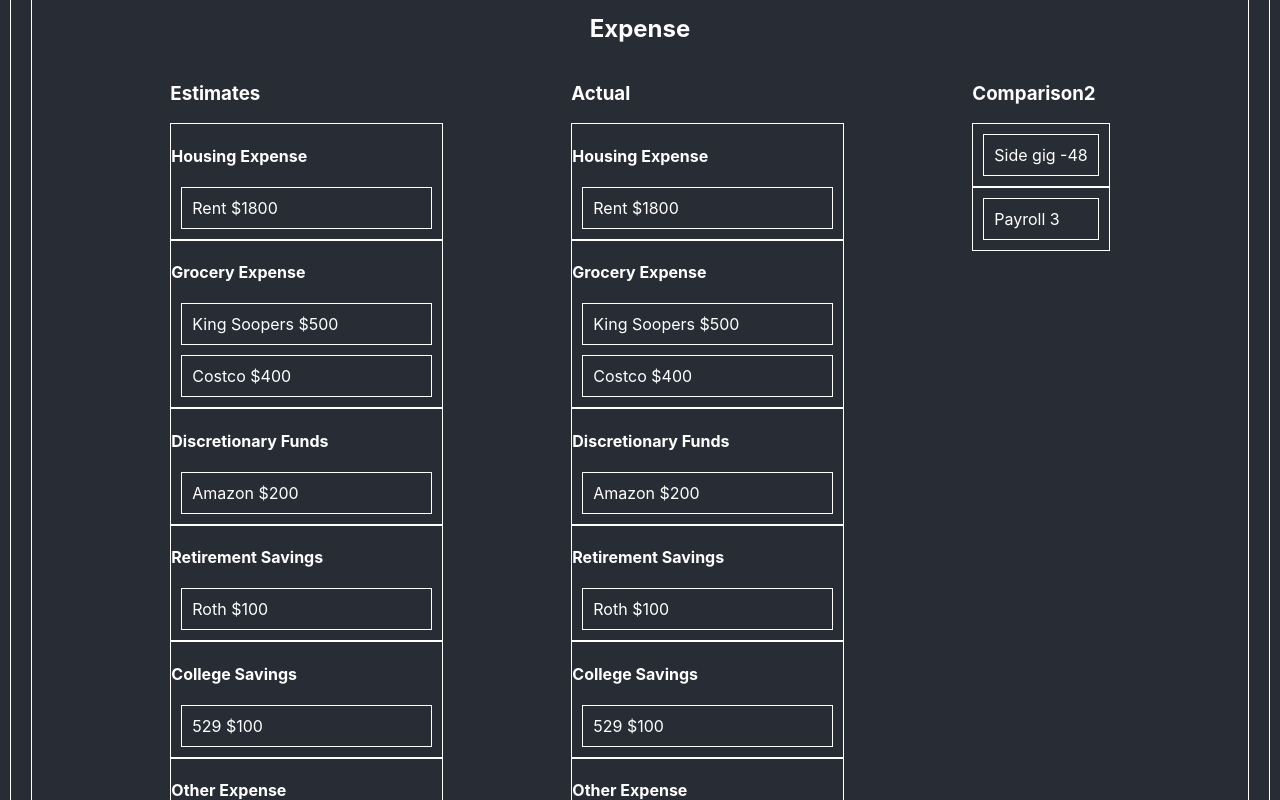
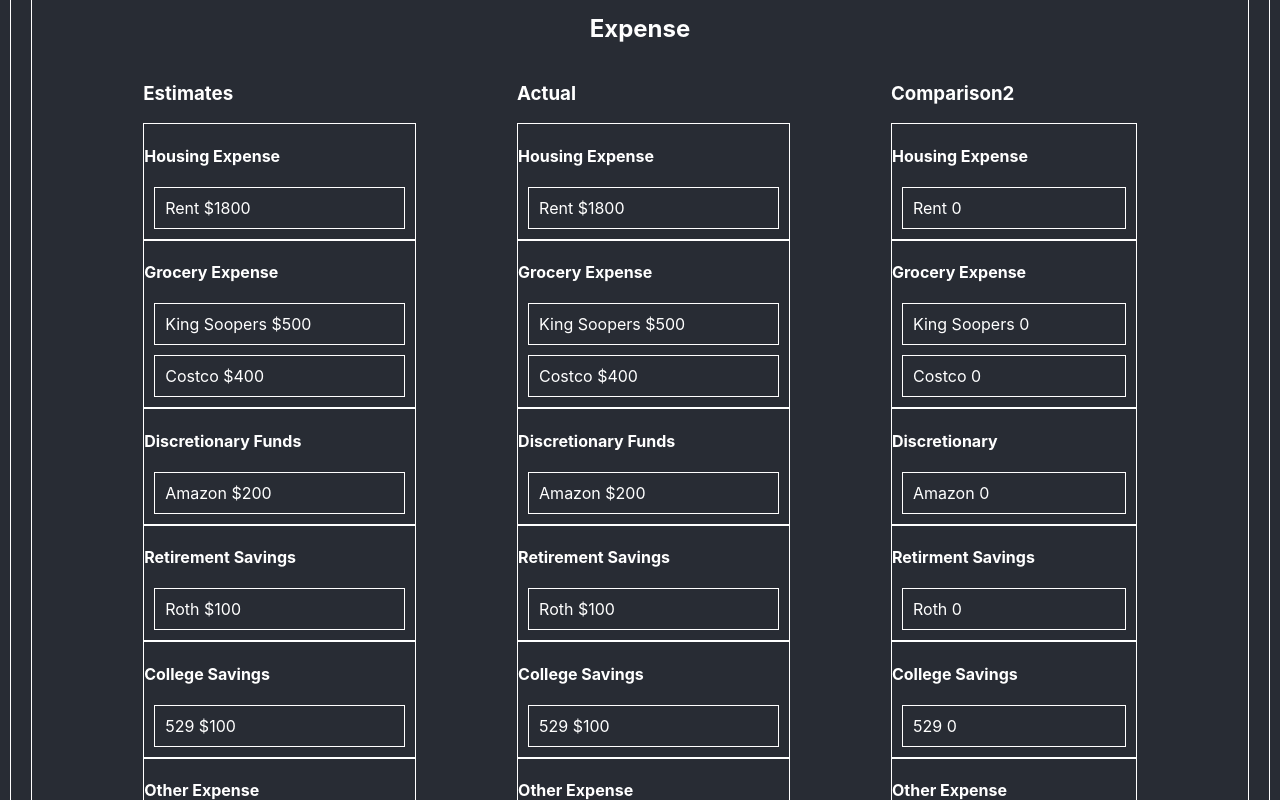
Before and after one commit to saykaren/budgetQueen, a React (Create React App) app: page / in a window 1280 px wide. Shown: the part 480-1280 px from the top of the page. Built offline with nearby package versions, Linux system fonts and the light colour scheme.

Commit message:
Comparison DRY ExpenseComparison Got code to DRY for Expense comparison section which I broke out into its own component.

```diff
--- /dev/null
+++ b/src/components/app/ExpenseComparison.tsx
@@ -0,0 +1,38 @@
+import React from 'react';
+import { monthAmountsProps} from './TestDataInterface';
+
+
+interface ExpenseComparisonProps {
+    title: string;
+    objectActual: Array<monthAmountsProps>;
+    objectBudget: Array<monthAmountsProps>;
+}
+
+const ExpenseComparison = ({title, objectActual, objectBudget}: ExpenseComparisonProps)=>{
+    return(
+        <div className="expenseCategories">
+     <h4>{title}</h4>
+                 {objectActual.map(
+              (container, indexContainer) => (
+                <>
+                  <div className="budget-income">
+                    {
+                      objectActual[
+                        indexContainer
+                      ].title
+                    }{" "}
+                    {objectActual[
+                      indexContainer
+                    ].amount -
+                    objectBudget[
+                        indexContainer
+                      ].amount}
+                  </div>
+                </>
+              )
+            )}
+     </div>
+    )
+}
+
+export default ExpenseComparison;
--- a/src/components/app/ExpenseDetails.tsx
+++ b/src/components/app/ExpenseDetails.tsx
@@ -1,6 +1,7 @@
 import React from "react";
 import { TestDataProps } from "./TestDataInterface";
 import ExpenseCategoryDetails from "./ExpenseCategoryDetails";
+import ExpenseComparison from "./ExpenseComparison";
 
 interface ExpenseDetailsProp {
   title: string;
@@ -77,21 +78,38 @@
         ))}
         <div className="budget-estimate-income">
           <h3>Comparison2</h3>
-          {object.actual[0].monthContributions.map(
-            (container, indexContainer) => (
-              <div className="expenseCategories" key={indexContainer}>
-
-               <div className='budget-income'>
-                  {object.actual[0].monthContributions[indexContainer].title}{" "}
-                  {object.actual[0].monthContributions[indexContainer].amount -
-                    object.budget[0].monthContributions[indexContainer].amount}
-                </div>
-              </div>
-            )
-          )}
+          <ExpenseComparison
+            title="Housing Expense"
+            objectActual={object.actual[0].monthExpenses.housingExpense}
+            objectBudget={object.budget[0].monthExpenses.housingExpense}
+          />
+          <ExpenseComparison
+            title="Grocery Expense"
+            objectActual={object.actual[0].monthExpenses.groceryExpense}
+            objectBudget={object.budget[0].monthExpenses.groceryExpense}
+          />
+          <ExpenseComparison
+            title="Discretionary"
+            objectActual={object.actual[0].monthExpenses.discretionaryExpense}
+            objectBudget={object.budget[0].monthExpenses.discretionaryExpense}
+          />
+          <ExpenseComparison
+            title="Retirment Savings"
+            objectActual={object.actual[0].monthExpenses.retirementSavings}
+            objectBudget={object.budget[0].monthExpenses.retirementSavings}
+          />
+          <ExpenseComparison
+            title="College Savings"
+            objectActual={object.actual[0].monthExpenses.collegeSavings}
+            objectBudget={object.budget[0].monthExpenses.collegeSavings}
+          />
+          <ExpenseComparison
+            title="Other Expense"
+            objectActual={object.actual[0].monthExpenses.otherExpense}
+            objectBudget={object.budget[0].monthExpenses.otherExpense}
+          />
         </div>
       </section>
-
     </div>
   );
 };
```
